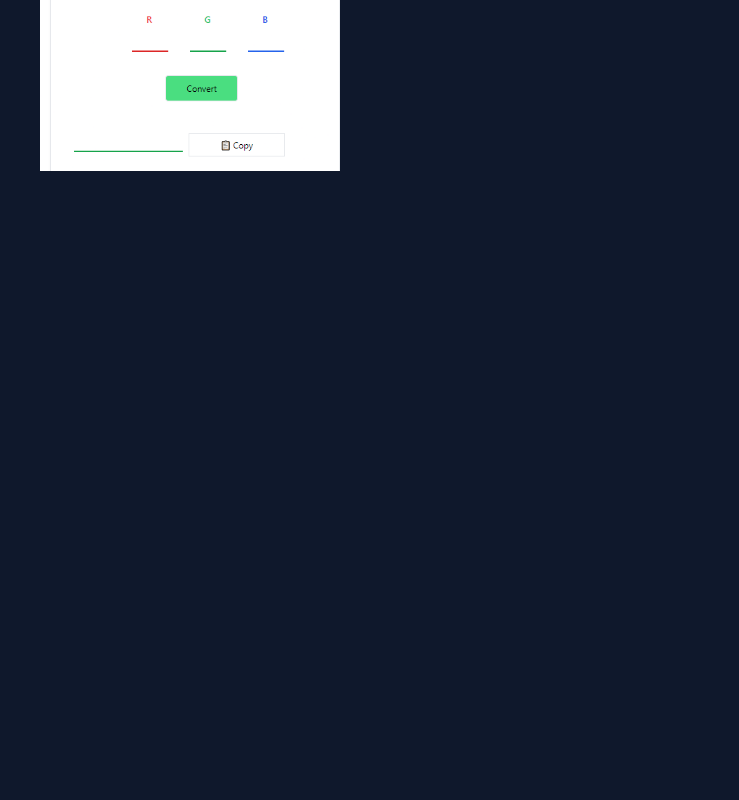
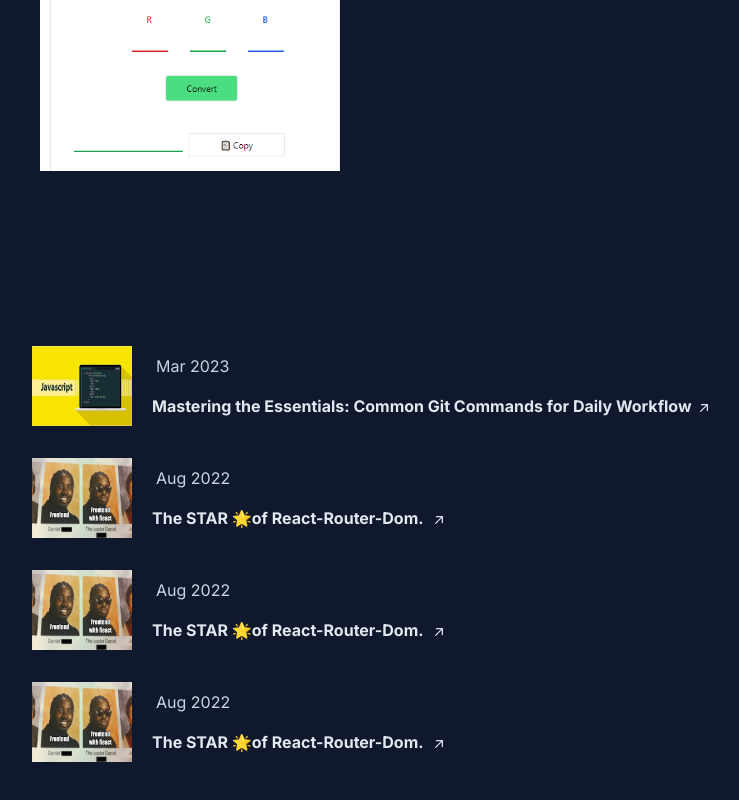
Before and after one commit to amanmulani09/personal_portfolio_v2, a Next.js app: page / in a window 1280 px wide. Shown: the part 3192-3992 px from the top of the page, without its empty margins (0-739 px from the left). Before the commit the page ends 3411 px from the top, so only its background shows below. Built offline with nearby package versions, Linux system fonts and the light colour scheme.

Commit message:
added blog section 🖊️

```diff
--- a/src/app/page.tsx
+++ b/src/app/page.tsx
@@ -172,7 +172,7 @@ export default function Home() {
       </div>
     </section>
 
-    <section id="projects">
+    <section id="projects" className="mb-16 scroll-mt-16 md:mb-24 lg:mb-36 lg:scroll-mt-24 ">
         <div className=" sticky top-0 z-20 bg-slate-900/75 backdrop-blur md:mx-12 md:px-12 lg:sr-only lg:relative lg:top-auto">
         <h2 className="text-xl text-slate-300">Projects</h2>
       </div>
@@ -409,6 +409,45 @@ information lookup, and trend analysis for various cryptocurrencies
 
     </section>
 
+    <section id="blogs" className="mb-16 scroll-mt-16 md:mb-24 lg:mb-36 lg:scroll-mt-24 ">
+        <div className=" sticky top-0 z-20 bg-slate-900/75 backdrop-blur md:mx-12 md:px-12 lg:sr-only lg:relative lg:top-auto">
+        <h2 className="text-xl text-slate-300">Writing</h2>
+      </div>
+
+      <div className="py-4 px-2 flex blog_post">
+        <Image src="/assets/blog_2.webp" alt="blog_description" width={100} height={100} />
+        <div id="blog_desc" className="px-4">
+          <p className="px-2 py-2 text-slate-300">Mar 2023</p>
+          <p className="px-1 py-2 text-slate-200 text-md font-bold"> <a href="https://medium.com/@amanmulani/mastering-the-essentials-common-git-commands-for-daily-workflow-86d5c760b77a" target="_blank">Mastering the Essentials: Common Git Commands for Daily Workflow<svg xmlns="http://www.w3.org/2000/svg" viewBox="0 0 20 20" fill="currentColor" className="inline-block h-4 w-4 shrink-0 transition-transform group-hover/link:-translate-y-1 group-hover/link:translate-x-1 group-focus-visible/link:-translate-y-1 group-focus-visible/link:translate-x-1 motion-reduce:transition-none ml-1 translate-y-px" aria-hidden="true"><path fill-rule="evenodd" d="M5.22 14.78a.75.75 0 001.06 0l7.22-7.22v5.69a.75.75 0 001.5 0v-7.5a.75.75 0 00-.75-.75h-7.5a.75.75 0 000 1.5h5.69l-7.22 7.22a.75.75 0 000 1.06z" clip-rule="evenodd"></path></svg> </a> </p>
+        </div>
+      </div>
+
+      <div className="py-4 px-2 flex blog_post">
+        <Image src="/assets/blog_1.png" alt="blog_description" width={100} height={100} />
+        <div id="blog_desc" className="px-4">
+          <p className="px-2 py-2 text-slate-300">Aug 2022</p>
+          <p className="px-1 py-2 text-slate-200 text-md font-bold"> <a href="https://medium.com/@amanmulani/the-star-of-react-router-dom-c654d3420d2c" target="_blank">   The STAR 🌟of React-Router-Dom. <svg xmlns="http://www.w3.org/2000/svg" viewBox="0 0 20 20" fill="currentColor" className="inline-block h-4 w-4 shrink-0 transition-transform group-hover/link:-translate-y-1 group-hover/link:translate-x-1 group-focus-visible/link:-translate-y-1 group-focus-visible/link:translate-x-1 motion-reduce:transition-none ml-1 translate-y-px" aria-hidden="true"><path fill-rule="evenodd" d="M5.22 14.78a.75.75 0 001.06 0l7.22-7.22v5.69a.75.75 0 001.5 0v-7.5a.75.75 0 00-.75-.75h-7.5a.75.75 0 000 1.5h5.69l-7.22 7.22a.75.75 0 000 1.06z" clip-rule="evenodd"></path></svg> </a> </p>
+        </div>
+      </div>
+
+      <div className="py-4 px-2 flex blog_post">
+        <Image src="/assets/blog_1.png" alt="blog_description" width={100} height={100} />
+        <div id="blog_desc" className="px-4">
+          <p className="px-2 py-2 text-slate-300">Aug 2022</p>
+          <p className="px-1 py-2 text-slate-200 text-md font-bold"> <a href="https://medium.com/@amanmulani/the-star-of-react-router-dom-c654d3420d2c" target="_blank">   The STAR 🌟of React-Router-Dom. <svg xmlns="http://www.w3.org/2000/svg" viewBox="0 0 20 20" fill="currentColor" className="inline-block h-4 w-4 shrink-0 transition-transform group-hover/link:-translate-y-1 group-hover/link:translate-x-1 group-focus-visible/link:-translate-y-1 group-focus-visible/link:translate-x-1 motion-reduce:transition-none ml-1 translate-y-px" aria-hidden="true"><path fill-rule="evenodd" d="M5.22 14.78a.75.75 0 001.06 0l7.22-7.22v5.69a.75.75 0 001.5 0v-7.5a.75.75 0 00-.75-.75h-7.5a.75.75 0 000 1.5h5.69l-7.22 7.22a.75.75 0 000 1.06z" clip-rule="evenodd"></path></svg> </a> </p>
+        </div>
+      </div>
+
+      <div className="py-4 px-2 flex blog_post">
+        <Image src="/assets/blog_1.png" alt="blog_description" width={100} height={100} />
+        <div id="blog_desc" className="px-4">
+          <p className="px-2 py-2 text-slate-300">Aug 2022</p>
+          <p className="px-1 py-2 text-slate-200 text-md font-bold"> <a href="https://medium.com/@amanmulani/the-star-of-react-router-dom-c654d3420d2c" target="_blank">   The STAR 🌟of React-Router-Dom. <svg xmlns="http://www.w3.org/2000/svg" viewBox="0 0 20 20" fill="currentColor" className="inline-block h-4 w-4 shrink-0 transition-transform group-hover/link:-translate-y-1 group-hover/link:translate-x-1 group-focus-visible/link:-translate-y-1 group-focus-visible/link:translate-x-1 motion-reduce:transition-none ml-1 translate-y-px" aria-hidden="true"><path fill-rule="evenodd" d="M5.22 14.78a.75.75 0 001.06 0l7.22-7.22v5.69a.75.75 0 001.5 0v-7.5a.75.75 0 00-.75-.75h-7.5a.75.75 0 000 1.5h5.69l-7.22 7.22a.75.75 0 000 1.06z" clip-rule="evenodd"></path></svg> </a> </p>
+        </div>
+      </div>
+
+    </section>
+
     </main>
    </main>
     </div>
```
Also changed, not shown: public/assets/blog_1.png (added), public/assets/blog_2.webp (added).
